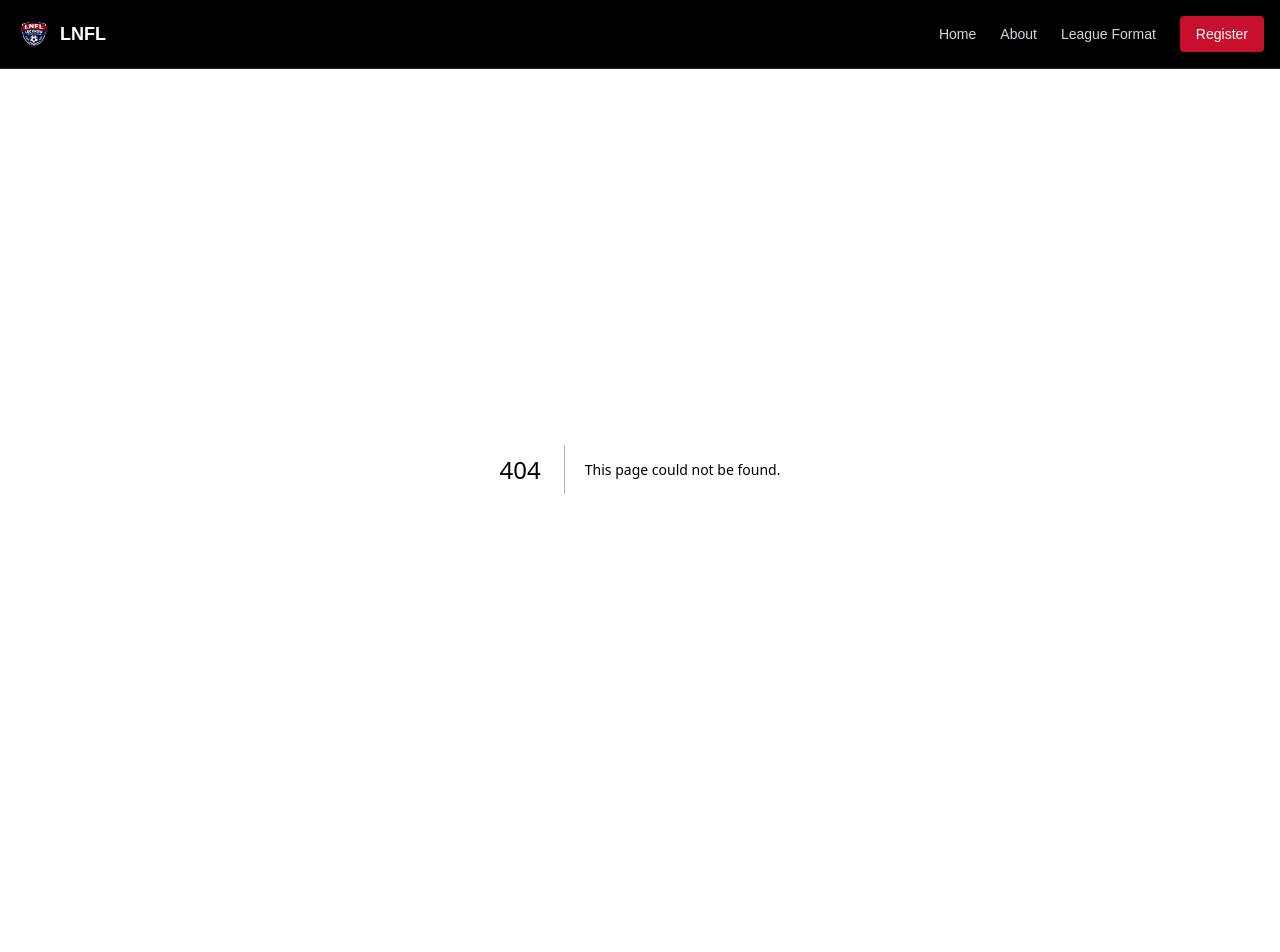
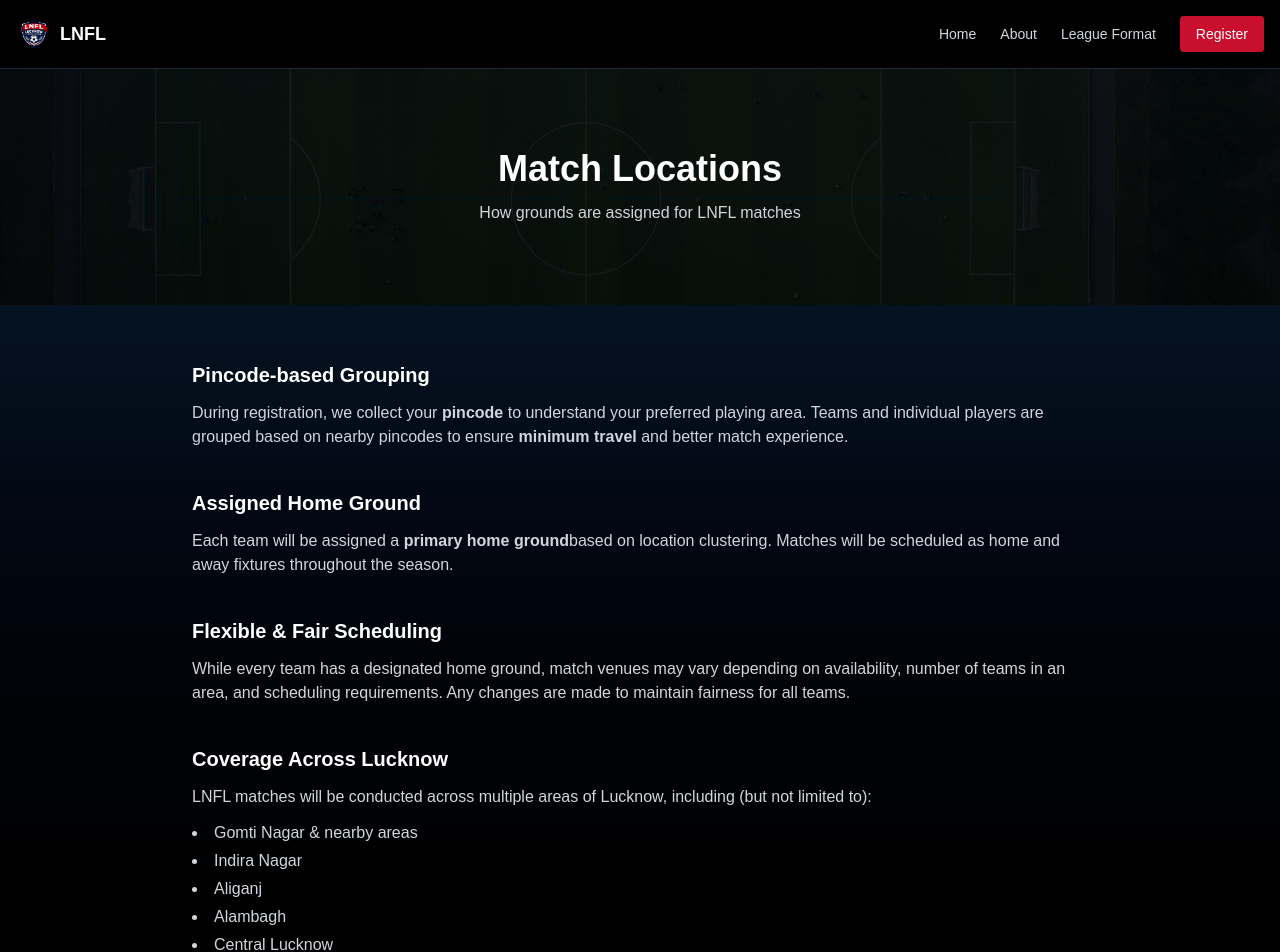
Before and after one commit to Starandstrip/lnfl-website, a Next.js app: page /location in a window 1280 px wide. Before the commit this address had no page. Shown: the top 952 px of the page. Before the commit the page ends 869 px from the top, so only its background shows below. Built offline with nearby package versions, Linux system fonts and the light colour scheme.

Commit message:
Add locations page explaining ground allocation

```diff
--- /dev/null
+++ b/src/app/location/page.js
@@ -0,0 +1,101 @@
+import Image from "next/image";
+
+export default function LocationsPage() {
+  return (
+    <main className="min-h-screen bg-gradient-to-b from-[#0b1f35] to-black text-white">
+      {/* Hero */}
+      <section className="relative py-20 px-6">
+        <div className="absolute inset-0">
+          <Image
+            src="/ground-top.jpg"
+            alt="LNFL match locations"
+            fill
+            className="object-cover opacity-30"
+            priority
+          />
+          <div className="absolute inset-0 bg-black/70"></div>
+        </div>
+
+        <div className="relative z-10 max-w-4xl mx-auto text-center">
+          <h1 className="text-4xl font-bold mb-3">
+            Match Locations
+          </h1>
+          <p className="text-gray-300">
+            How grounds are assigned for LNFL matches
+          </p>
+        </div>
+      </section>
+
+      {/* Content */}
+      <section className="py-14 px-6">
+        <div className="max-w-4xl mx-auto space-y-10 text-gray-300">
+
+          {/* Pincode-based allocation */}
+          <div>
+            <h2 className="text-xl font-semibold text-white mb-3">
+              Pincode-based Grouping
+            </h2>
+            <p>
+              During registration, we collect your <strong>pincode</strong> to
+              understand your preferred playing area. Teams and individual
+              players are grouped based on nearby pincodes to ensure
+              <strong> minimum travel</strong> and better match experience.
+            </p>
+          </div>
+
+          {/* Home ground */}
+          <div>
+            <h2 className="text-xl font-semibold text-white mb-3">
+              Assigned Home Ground
+            </h2>
+            <p>
+              Each team will be assigned a <strong>primary home ground</strong>
+              based on location clustering. Matches will be scheduled as
+              home and away fixtures throughout the season.
+            </p>
+          </div>
+
+          {/* Flexibility */}
+          <div>
+            <h2 className="text-xl font-semibold text-white mb-3">
+              Flexible & Fair Scheduling
+            </h2>
+            <p>
+              While every team has a designated home ground, match venues may
+              vary depending on availability, number of teams in an area,
+              and scheduling requirements. Any changes are made to maintain
+              fairness for all teams.
+            </p>
+          </div>
+
+          {/* Zones */}
+          <div>
+            <h2 className="text-xl font-semibold text-white mb-3">
+              Coverage Across Lucknow
+            </h2>
+            <p className="mb-3">
+              LNFL matches will be conducted across multiple areas of Lucknow,
+              including (but not limited to):
+            </p>
+            <ul className="list-disc list-inside space-y-1">
+              <li>Gomti Nagar & nearby areas</li>
+              <li>Indira Nagar</li>
+              <li>Aliganj</li>
+              <li>Alambagh</li>
+              <li>Central Lucknow</li>
+            </ul>
+          </div>
+
+          {/* Final note */}
+          <div className="border-t border-gray-800 pt-6">
+            <p className="text-gray-400">
+              Final ground assignments will be shared after registrations close,
+              once team distribution across areas is confirmed.
+            </p>
+          </div>
+
+        </div>
+      </section>
+    </main>
+  );
+}
```
